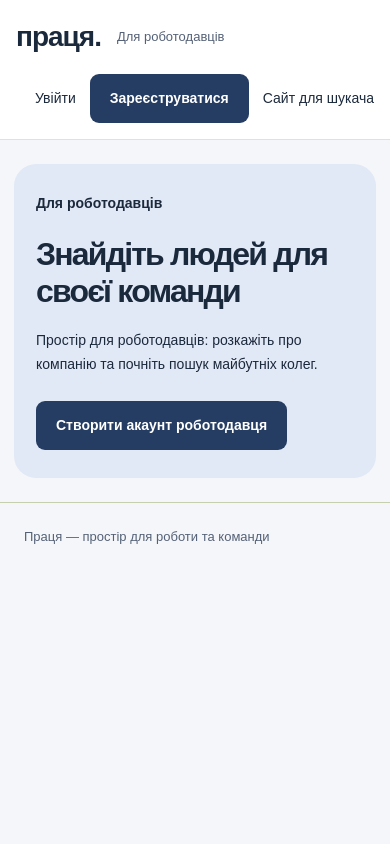
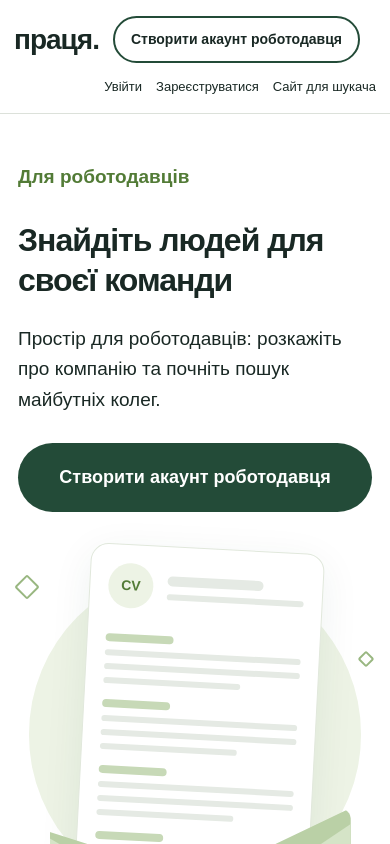
Before and after one commit to yura888840/pratsia-nextjs-mvp, a Next.js app: page /employers in a window 390 px wide. Shown: the top 844 px of the page. Built offline with nearby package versions, Linux system fonts and the light colour scheme.

Commit message:
Unify candidate and employer layouts around welcome design

```diff
--- a/app/(candidate)/layout.jsx
+++ b/app/(candidate)/layout.jsx
@@ -1,6 +1,7 @@
 import { getCurrentUser } from "../../lib/session.js";
 import { CandidateProvider } from "../../components/candidate/context.jsx";
 import { CandidateShell } from "../../components/candidate/shell.jsx";
+import "../_shared/role-layout.css";
 import "./candidate.css";
 export default async function CandidateLayout({ children }) {
   const user = await getCurrentUser();
--- a/app/(employer)/employer.css
+++ b/app/(employer)/employer.css
@@ -1,35 +1,28 @@
 .employer-site {
   min-height: 100vh;
-  background: #f5f6f9;
-  color: #1b293c;
+  background: white;
+  color: #192824;
   font-family: Arial, sans-serif;
 }
-.employer-site * {
-  box-sizing: border-box;
-}
-.employer-site a {
-  color: inherit;
-  text-decoration: none;
-}
-.employer-site a:hover {
-  text-decoration: underline;
-}
+.employer-site * { box-sizing: border-box; }
+.employer-site a { color: inherit; text-decoration: none; }
+.employer-site a:hover { text-decoration: underline; }
 .employer-site-header {
   display: flex;
   align-items: center;
+  flex-wrap: wrap;
   gap: 28px;
   min-height: 80px;
+  padding: 16px max(var(--role-page-gutter), calc((100% - var(--role-page-width)) / 2 + var(--role-page-gutter)));
+  border-bottom: 1px solid #dce1da;
+}
+.employer-site-brand { font-size: 28px; font-weight: 900; letter-spacing: -1px; }
+.employer-site-outline {
+  border: 2px solid #234b38;
+  border-radius: 40px;
   padding: 16px 24px;
-  background: white;
-  border-bottom: 1px solid #dce0e8;
-}
-.employer-site-brand {
-  font-size: 28px;
-  font-weight: 900;
-  letter-spacing: -1px;
-}
-.employer-site-header > span {
-  color: #546177;
+  font-size: 17px;
+  font-weight: 700;
 }
 .employer-site-header nav {
   margin-left: auto;
@@ -40,69 +33,17 @@
   flex-wrap: wrap;
   font-size: 14px;
 }
-.employer-site .employer-site-primary {
-  display: inline-flex;
-  padding: 14px 20px;
-  border-radius: 9px;
-  background: #253d63;
-  color: white;
-  font-weight: 600;
+.employer-site-main, .employer-site-footer {
+  max-width: var(--role-page-width);
+  margin: auto;
+  padding: 32px var(--role-page-gutter);
 }
-.employer-site-main {
-  max-width: 1168px;
-  margin: auto;
-  padding: 40px 24px;
+.employer-site-eyebrow { color: #527b36; font-weight: 600; }
+.employer-site-footer { color: #657063; font-size: 13px; }
+.employer-site :focus-visible { outline: 3px solid #527b36; outline-offset: 4px; }
+@media (max-width: 720px) {
+  .employer-site-header { gap: 14px; }
+  .employer-site-header nav { gap: 14px; width: 100%; font-size: 13px; }
+  .employer-site-outline { font-size: 14px; padding: 11px 16px; }
+  .employer-site-main { padding-block: 20px; }
 }
-.employer-site-hero {
-  padding: 64px;
-  background: #e2e9f6;
-  border-radius: 22px;
-}
-.employer-site-eyebrow {
-  font-size: 14px;
-  font-weight: 600;
-}
-.employer-site-hero h1 {
-  max-width: 760px;
-  font-size: clamp(32px, 5vw, 52px);
-  line-height: 1.15;
-  font-weight: 750;
-  margin: 20px 0;
-}
-.employer-site-hero > p {
-  max-width: 630px;
-  line-height: 1.7;
-}
-.employer-site-hero > a {
-  margin-top: 24px;
-}
-.employer-site-footer {
-  max-width: 1168px;
-  margin: auto;
-  padding: 24px;
-  color: #546177;
-  font-size: 13px;
-}
-.employer-site :focus-visible {
-  outline: 3px solid #527dbf;
-  outline-offset: 4px;
-}
-@media (max-width: 720px) {
-  .employer-site-header {
-    flex-wrap: wrap;
-    gap: 16px;
-    padding: 16px;
-  }
-  .employer-site-header > span {
-    font-size: 13px;
-  }
-  .employer-site-header nav {
-    gap: 14px;
-  }
-  .employer-site-main {
-    padding: 24px 14px;
-  }
-  .employer-site-hero {
-    padding: 28px 22px;
-  }
-}
--- a/app/(employer)/employers/page.jsx
+++ b/app/(employer)/employers/page.jsx
@@ -1,19 +1,18 @@
 import Link from "next/link";
 import { translate } from "../../../i18n/index.js";
+import { WelcomeIllustration } from "../../../components/welcome-illustration.jsx";
 export default function EmployerHomePage() {
   return (
-    <section className="employer-site-hero">
-      <p className="employer-site-eyebrow">
-        {translate("entry.employerLabel")}
-      </p>
-      <h1>{translate("entry.headline")}</h1>
-      <p>{translate("entry.intro")}</p>
-      <Link
-        className="employer-site-primary"
-        href="/register?accountType=employer"
-      >
-        {translate("entry.start")}
-      </Link>
+    <section className="cv-welcome">
+      <div className="cv-welcome-copy">
+        <p className="employer-site-eyebrow">{translate("entry.employerLabel")}</p>
+        <h1>{translate("entry.headline")}</h1>
+        <p>{translate("entry.intro")}</p>
+        <Link className="cv-welcome-create" href="/register?accountType=employer">
+          {translate("entry.start")}
+        </Link>
+      </div>
+      <WelcomeIllustration />
     </section>
   );
 }
--- a/app/(employer)/layout.jsx
+++ b/app/(employer)/layout.jsx
@@ -1,5 +1,6 @@
 import Link from "next/link";
 import { translate } from "../../i18n/index.js";
+import "../_shared/role-layout.css";
 import "./employer.css";
 export default function EmployerLayout({ children }) {
   return (
@@ -8,13 +9,14 @@ export default function EmployerLayout({ children }) {
         <Link className="employer-site-brand" href="/employers">
           {translate("brand.logo")}
         </Link>
-        <span>{translate("entry.employerLabel")}</span>
+        <Link className="employer-site-outline" href="/register?accountType=employer">
+          {translate("entry.start")}
+        </Link>
         <nav aria-label={translate("entry.guestMenu")}>
           <Link href="/register?mode=login&accountType=employer">
             {translate("registration.login")}
           </Link>
           <Link
-            className="employer-site-primary"
             href="/register?accountType=employer"
           >
             {translate("registration.submit")}
--- /dev/null
+++ b/app/_shared/role-layout.css
@@ -0,0 +1,195 @@
+/* Shared proportions and palette for both public role layouts. */
+.candidate-app, .employer-site {
+  --role-page-width: 1280px;
+  --role-page-gutter: 24px;
+}
+@media (max-width: 720px) {
+  .candidate-app, .employer-site { --role-page-gutter: 14px; }
+}
+
+.cv-welcome {
+  display: grid;
+  grid-template-columns: 1.15fr 1fr;
+  align-items: center;
+  gap: 55px;
+  min-height: 620px;
+  padding: 52px 16px;
+}
+.cv-welcome-copy h1 {
+  font-size: clamp(32px, 4vw, 48px);
+  line-height: 1.25;
+  font-weight: 800;
+  letter-spacing: -1px;
+  margin: 0 0 24px;
+}
+.cv-welcome-copy h1 span {
+  display: block;
+  color: #527b36;
+  margin-top: 8px;
+}
+.cv-welcome-copy > p {
+  font-size: 19px;
+  line-height: 1.6;
+  margin: 0 0 28px;
+}
+.cv-welcome-copy .cv-welcome-create {
+  display: flex;
+  justify-content: center;
+  padding: 21px;
+  border-radius: 40px;
+  background: #234b38;
+  color: white;
+  font-weight: 700;
+  font-size: 18px;
+}
+.cv-welcome-note {
+  display: flex;
+  gap: 16px;
+  align-items: center;
+  margin-top: 26px;
+}
+.cv-welcome-note p {
+  font-size: 15px;
+  line-height: 1.6;
+}
+.cv-welcome-avatar {
+  display: flex;
+  justify-content: center;
+  align-items: center;
+  flex-shrink: 0;
+  width: 48px;
+  height: 48px;
+  border-radius: 50%;
+  background: #e4eed7;
+  color: #527b36;
+  font-weight: 700;
+}
+.cv-welcome-art {
+  position: relative;
+  min-height: 500px;
+  isolation: isolate;
+}
+.cv-welcome-orbit {
+  position: absolute;
+  width: 94%;
+  aspect-ratio: 1;
+  border-radius: 50%;
+  background: #edf3e5;
+  top: 20px;
+  left: 3%;
+  z-index: -1;
+}
+.cv-welcome-document {
+  position: absolute;
+  top: 0;
+  left: 18%;
+  width: 66%;
+  height: 440px;
+  background: white;
+  border: 1px solid #e1e8dc;
+  border-radius: 18px;
+  padding: 24px;
+  transform: rotate(3deg);
+  box-shadow: 0 10px 40px #234b3812;
+}
+.cv-document-top {
+  display: flex;
+  align-items: center;
+  gap: 14px;
+  margin-bottom: 26px;
+}
+.cv-document-top > span {
+  width: 45px;
+  height: 45px;
+  display: flex;
+  align-items: center;
+  justify-content: center;
+  background: #edf3e5;
+  color: #527b36;
+  border-radius: 50%;
+  font-weight: 700;
+}
+.cv-document-top > div {
+  flex: 1;
+}
+.cv-document-top i,
+.cv-document-section i,
+.cv-document-section b {
+  display: block;
+  height: 6px;
+  background: #e5eae4;
+  border-radius: 5px;
+  margin: 8px 0;
+}
+.cv-document-top i:first-child {
+  width: 70%;
+  height: 10px;
+}
+.cv-document-section {
+  margin-top: 24px;
+}
+.cv-document-section b {
+  width: 35%;
+  background: #c7d9b7;
+  height: 8px;
+}
+.cv-document-section i:last-child {
+  width: 70%;
+}
+.cv-welcome-envelope {
+  position: absolute;
+  bottom: 0;
+  left: 9%;
+  width: 85%;
+  height: 195px;
+  background: #bad0a6;
+  border-radius: 12px;
+  clip-path: polygon(0 15%, 50% 45%, 100% 0, 100% 100%, 0 100%);
+}
+.cv-welcome-envelope > span {
+  position: absolute;
+  inset: 10% 0 0;
+  background: #d5e4c7;
+  clip-path: polygon(0 10%, 50% 70%, 100% 0, 100% 100%, 0 100%);
+}
+.cv-welcome-spark {
+  position: absolute;
+  width: 18px;
+  height: 18px;
+  border: 2px solid #99b781;
+  transform: rotate(45deg);
+  border-radius: 2px;
+}
+.cv-spark-one {
+  top: 30px;
+  left: 0;
+}
+.cv-spark-two {
+  top: 105px;
+  right: 0;
+  width: 12px;
+  height: 12px;
+}
+
+@media (max-width: 760px) {
+  .cv-welcome {
+    grid-template-columns: 1fr;
+    gap: 36px;
+    padding: 28px 4px;
+  }
+  .cv-welcome-art {
+    min-height: 420px;
+    width: min(420px, 100%);
+    margin: auto;
+  }
+  .cv-welcome-document {
+    height: 360px;
+    padding: 18px;
+  }
+  .cv-document-section {
+    margin-top: 16px;
+  }
+  .cv-welcome-envelope {
+    height: 160px;
+  }
+}
--- /dev/null
+++ b/components/welcome-illustration.jsx
@@ -0,0 +1,30 @@
+import { translate } from "../i18n/index.js";
+export function WelcomeIllustration() {
+  return (
+      <div className="cv-welcome-art" aria-hidden="true">
+        <div className="cv-welcome-orbit" />
+        <div className="cv-welcome-document">
+          <div className="cv-document-top">
+            <span>{translate("cvWelcome.cv")}</span>
+            <div>
+              <i />
+              <i />
+            </div>
+          </div>
+          {[0, 1, 2, 3].map((key) => (
+            <div className="cv-document-section" key={key}>
+              <b />
+              <i />
+              <i />
+              <i />
+            </div>
+          ))}
+        </div>
+        <div className="cv-welcome-envelope">
+          <span />
+        </div>
+        <span className="cv-welcome-spark cv-spark-one" />
+        <span className="cv-welcome-spark cv-spark-two" />
+      </div>
+  );
+}
```
Also changed, not shown: app/(candidate)/candidate.css (+3 -187 lines), app/(candidate)/cv-welcome/page.jsx (+2 -25 lines).
